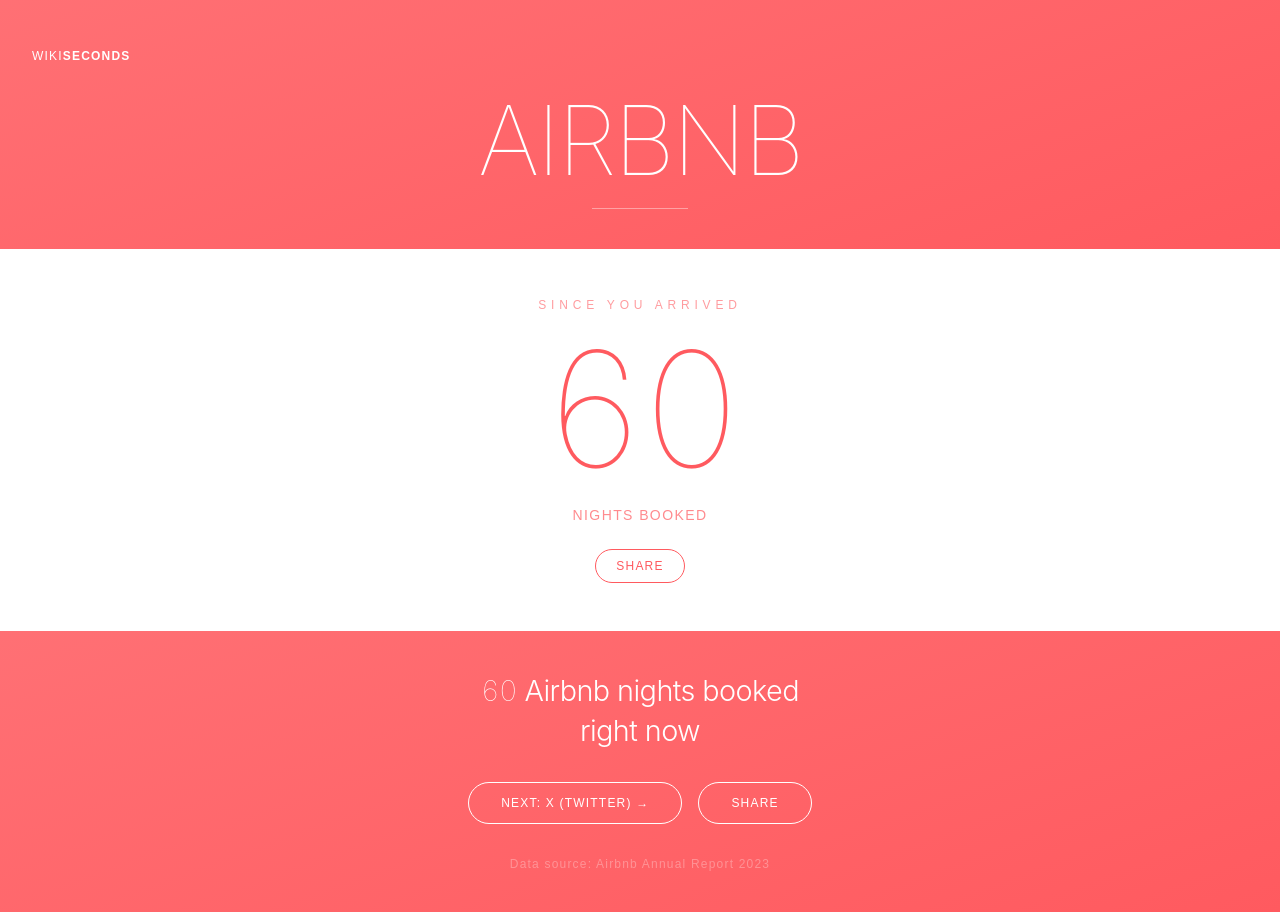
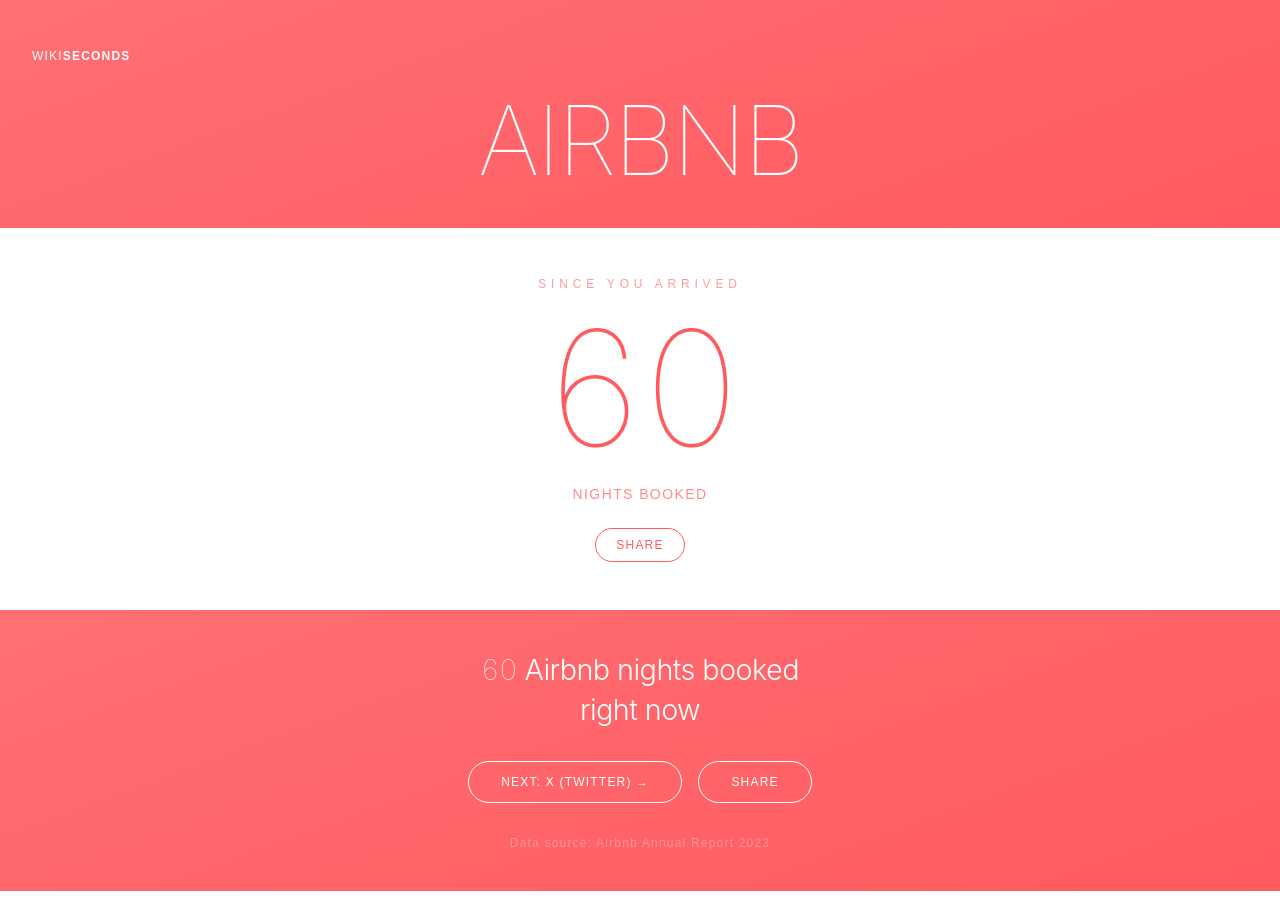
Before and after one commit to graciadavid/onesecond, a Next.js app: page /brands/how-many-airbnb-nights-booked-per-second in a window 1280 px wide. After the commit the page ends 891 px from the top, so only its background shows below. Built offline with nearby package versions, Linux system fonts and the light colour scheme.

Commit message:
remove separator line under name

```diff
--- a/app/[category]/[seoSlug]/page.tsx
+++ b/app/[category]/[seoSlug]/page.tsx
@@ -101,7 +101,7 @@
             {part}
           </p>
         ))}
-        <div className="h-px w-24 mx-auto mt-2" style={{ background: tc, opacity: 0.4 }} />
+
       </section>
 
       {/* BLOQUE 2 — Since you arrived — invertido */}
```
